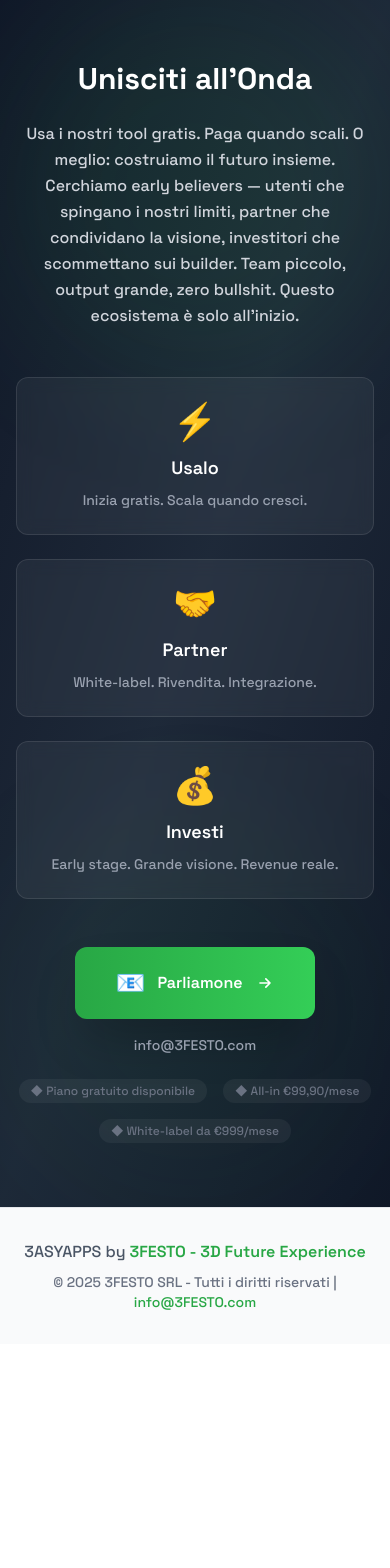
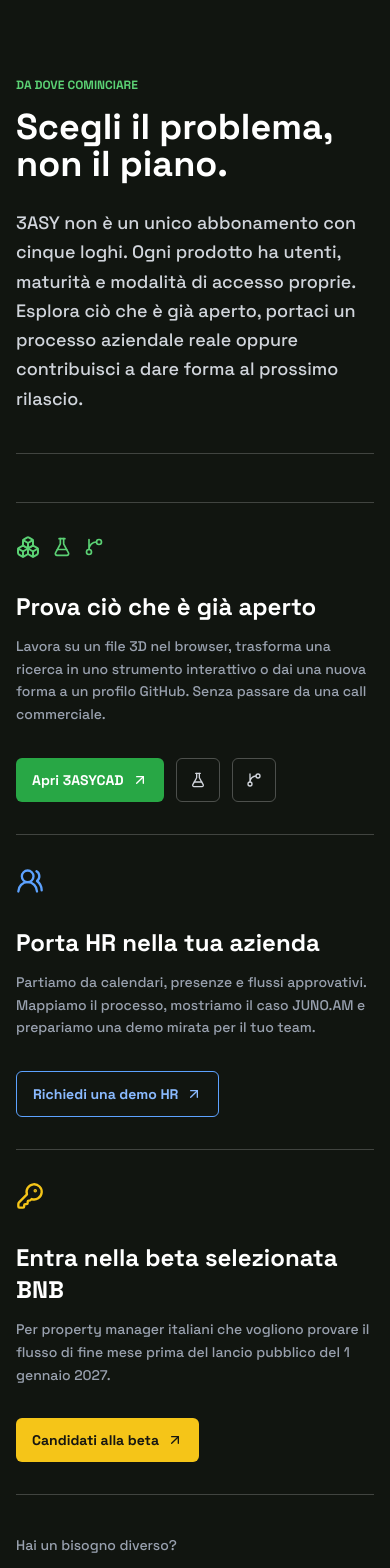
Before and after one commit to 3FESTO/3ASY-LANDING, a React (Vite) app: page / in a window 390 px wide. Shown: the part 6700-8268 px from the top of the page. Before the commit the page ends 8044 px from the top, so only its background shows below. Built offline with nearby package versions, Linux system fonts and the light colour scheme.

Commit message:
fix: CTA with updated contents

```diff
--- a/src/components/CTA.tsx
+++ b/src/components/CTA.tsx
@@ -1,3 +1,12 @@
+import {
+  ArrowUpRight,
+  Boxes,
+  FlaskConical,
+  GitBranch,
+  KeyRound,
+  Mail,
+  UsersRound,
+} from 'lucide-react';
 import { SITE_CONFIG } from '@/config/site';
 
 interface CTAProps {
@@ -5,90 +14,107 @@
 }
 
 export function CTA({ language }: CTAProps) {
-  const { cta, company } = SITE_CONFIG;
+  const { company } = SITE_CONFIG;
+  const content = {
+    en: {
+      eyebrow: 'WHERE TO START',
+      title: 'Choose the problem, not the plan.',
+      description: '3ASY is not one subscription with five logos. Each product has its own users, maturity and way in. Explore what is already open, bring us a real company workflow, or help shape the next release.',
+      liveTitle: 'Try what is already open',
+      liveDescription: 'Work on a 3D file in the browser, turn research into an interactive tool or give a GitHub profile a new shape. No sales call required.',
+      hrTitle: 'Bring HR into your company',
+      hrDescription: 'Start from your calendars, attendance and approval flows. We map the process, show the JUNO.AM case and configure a focused demo for your team.',
+      bnbTitle: 'Join the selected BNB beta',
+      bnbDescription: 'For Italian short-term-rental property managers who want to test the month-end workflow before the public launch on January 1, 2027.',
+      explore: 'Open 3ASYCAD',
+      demo: 'Request an HR demo',
+      beta: 'Ask for beta access',
+      footer: 'A different need?',
+      contact: 'Tell us what keeps repeating',
+    },
+    it: {
+      eyebrow: 'DA DOVE COMINCIARE',
+      title: 'Scegli il problema, non il piano.',
+      description: '3ASY non è un unico abbonamento con cinque loghi. Ogni prodotto ha utenti, maturità e modalità di accesso proprie. Esplora ciò che è già aperto, portaci un processo aziendale reale oppure contribuisci a dare forma al prossimo rilascio.',
+      liveTitle: 'Prova ciò che è già aperto',
+      liveDescription: 'Lavora su un file 3D nel browser, trasforma una ricerca in uno strumento interattivo o dai una nuova forma a un profilo GitHub. Senza passare da una call commerciale.',
+      hrTitle: 'Porta HR nella tua azienda',
+      hrDescription: 'Partiamo da calendari, presenze e flussi approvativi. Mappiamo il processo, mostriamo il caso JUNO.AM e prepariamo una demo mirata per il tuo team.',
+      bnbTitle: 'Entra nella beta selezionata BNB',
+      bnbDescription: 'Per property manager italiani che vogliono provare il flusso di fine mese prima del lancio pubblico del 1 gennaio 2027.',
+      explore: 'Apri 3ASYCAD',
+      demo: 'Richiedi una demo HR',
+      beta: 'Candidati alla beta',
+      footer: 'Hai un bisogno diverso?',
+      contact: 'Raccontaci cosa continua a ripetersi',
+    },
+  }[language];
 
-  const options = {
-    en: [
-      { icon: '⚡', title: 'Use It', desc: 'Start free. Upgrade when you grow.' },
-      { icon: '🤝', title: 'Partner Up', desc: 'White-label. Resell. Integrate.' },
-      { icon: '💰', title: 'Invest', desc: 'Early stage. Big vision. Real revenue.' }
-    ],
-    it: [
-      { icon: '⚡', title: 'Usalo', desc: 'Inizia gratis. Scala quando cresci.' },
-      { icon: '🤝', title: 'Partner', desc: 'White-label. Rivendita. Integrazione.' },
-      { icon: '💰', title: 'Investi', desc: 'Early stage. Grande visione. Revenue reale.' }
-    ]
-  };
+  const mailSubject = language === 'it'
+    ? 'Un problema reale per 3ASY'
+    : 'A real problem for 3ASY';
 
   return (
-    <section className="bg-linear-to-br from-gray-900 via-gray-800 to-gray-900 py-16 md:py-24 relative overflow-hidden">
-      {/* Decorative elements */}
-      <div className="absolute top-0 right-0 w-96 h-96 bg-[#28a745]/10 rounded-full blur-3xl"></div>
-      <div className="absolute bottom-0 left-0 w-96 h-96 bg-[#28a745]/5 rounded-full blur-3xl"></div>
+    <section className="bg-[#111510] px-4 py-20 text-white md:py-28">
+      <div className="mx-auto max-w-6xl">
+        <header className="mb-12 grid gap-6 border-b border-white/20 pb-10 md:mb-16 md:grid-cols-[0.9fr_1.1fr] md:items-end">
+          <div>
+            <p className="mb-4 text-xs font-bold text-[#5bd174]">{content.eyebrow}</p>
+            <h2 className="max-w-xl text-4xl font-bold leading-[1.05] md:text-6xl">{content.title}</h2>
+          </div>
+          <p className="max-w-xl text-lg leading-relaxed text-gray-300 md:justify-self-end">{content.description}</p>
+        </header>
 
-      <div className="container mx-auto px-4 relative z-10">
-        <div className="max-w-5xl mx-auto">
-          <div className="text-center mb-12">
-            <h2 className="text-3xl md:text-4xl lg:text-5xl font-bold text-white mb-6">
-              {cta.title[language]}
-            </h2>
+        <div className="grid border-y border-white/20 lg:grid-cols-3">
+          <article className="flex flex-col border-b border-white/20 py-8 lg:border-b-0 lg:border-r lg:pr-8">
+            <div className="mb-8 flex items-center gap-3 text-[#5bd174]">
+              <Boxes className="size-6" aria-hidden="true" />
+              <FlaskConical className="size-5" aria-hidden="true" />
+              <GitBranch className="size-5" aria-hidden="true" />
+            </div>
+            <h3 className="mb-3 text-2xl font-bold">{content.liveTitle}</h3>
+            <p className="mb-8 text-sm leading-relaxed text-gray-400">{content.liveDescription}</p>
+            <div className="mt-auto flex flex-wrap gap-3">
+              <a href="https://cad.3asy.app/" target="_blank" rel="noopener noreferrer" className="inline-flex min-h-11 items-center gap-2 rounded-[6px] bg-[#28a745] px-4 py-3 text-sm font-bold transition-colors hover:bg-[#218838]">
+                {content.explore}
+                <ArrowUpRight className="size-4" aria-hidden="true" />
+              </a>
+              <a href="https://research.3asy.app/" target="_blank" rel="noopener noreferrer" aria-label="3ASYRESEARCH" className="flex size-11 items-center justify-center rounded-[6px] border border-white/25 text-gray-300 transition-colors hover:border-white hover:text-white">
+                <FlaskConical className="size-4" aria-hidden="true" />
+              </a>
+              <a href="https://git.3asy.app/" target="_blank" rel="noopener noreferrer" aria-label="3ASYGIT" className="flex size-11 items-center justify-center rounded-[6px] border border-white/25 text-gray-300 transition-colors hover:border-white hover:text-white">
+                <GitBranch className="size-4" aria-hidden="true" />
+              </a>
+            </div>
+          </article>
 
-            <p className="text-base md:text-lg text-gray-300 mb-10 leading-relaxed max-w-3xl mx-auto">
-              {cta.description[language]}
-            </p>
-          </div>
+          <article className="flex flex-col border-b border-white/20 py-8 lg:border-b-0 lg:border-r lg:px-8">
+            <UsersRound className="mb-8 size-7 text-[#5da2ff]" aria-hidden="true" />
+            <h3 className="mb-3 text-2xl font-bold">{content.hrTitle}</h3>
+            <p className="mb-8 text-sm leading-relaxed text-gray-400">{content.hrDescription}</p>
+            <a href="https://hr.3asy.app/" target="_blank" rel="noopener noreferrer" className="mt-auto inline-flex min-h-11 w-fit items-center gap-2 rounded-[6px] border border-[#5da2ff] px-4 py-3 text-sm font-bold text-[#8abaff] transition-colors hover:bg-[#0b5ee8] hover:text-white">
+              {content.demo}
+              <ArrowUpRight className="size-4" aria-hidden="true" />
+            </a>
+          </article>
 
-          {/* Options Grid */}
-          <div className="grid grid-cols-1 md:grid-cols-3 gap-6 mb-12">
-            {options[language].map((option, index) => (
-              <div
-                key={index}
-                className="bg-white/5 backdrop-blur-sm border border-white/10 rounded-xl p-6 text-center hover:bg-white/10 hover:border-[#28a745]/50 transition-all duration-300 hover:-translate-y-1 group cursor-pointer"
-              >
-                <div className="text-4xl mb-3 group-hover:scale-110 transition-transform">{option.icon}</div>
-                <h3 className="text-white font-semibold text-lg mb-2">{option.title}</h3>
-                <p className="text-gray-400 text-sm">{option.desc}</p>
-              </div>
-            ))}
-          </div>
+          <article className="flex flex-col py-8 lg:pl-8">
+            <KeyRound className="mb-8 size-7 text-[#f5c518]" aria-hidden="true" />
+            <h3 className="mb-3 text-2xl font-bold">{content.bnbTitle}</h3>
+            <p className="mb-8 text-sm leading-relaxed text-gray-400">{content.bnbDescription}</p>
+            <a href="https://bnb.3asy.app/" target="_blank" rel="noopener noreferrer" className="mt-auto inline-flex min-h-11 w-fit items-center gap-2 rounded-[6px] bg-[#f5c518] px-4 py-3 text-sm font-bold text-[#171711] transition-colors hover:bg-[#ffdb4f]">
+              {content.beta}
+              <ArrowUpRight className="size-4" aria-hidden="true" />
+            </a>
+          </article>
+        </div>
 
-          {/* CTA Button */}
-          <div className="text-center">
-            <a
-              href={`mailto:${company.email}`}
-              className="inline-flex items-center space-x-3 px-10 py-5 bg-linear-to-r from-[#28a745] to-[#34ce57] hover:from-[#218838] hover:to-[#28a745] text-white text-base md:text-lg font-semibold rounded-xl transition-all duration-300 shadow-2xl hover:shadow-[#28a745]/50 hover:-translate-y-1 group"
-            >
-              <span className="text-2xl">📧</span>
-              <span>{cta.buttonText[language]}</span>
-              <svg
-                className="w-5 h-5 group-hover:translate-x-1 transition-transform"
-                fill="none"
-                viewBox="0 0 24 24"
-                stroke="currentColor"
-              >
-                <path
-                  strokeLinecap="round"
-                  strokeLinejoin="round"
-                  strokeWidth={2}
-                  d="M13 7l5 5m0 0l-5 5m5-5H6"
-                />
-              </svg>
-            </a>
-            <p className="text-gray-400 text-sm mt-4">{company.email}</p>
-
-            {/* Pricing hints */}
-            <div className="flex flex-wrap justify-center gap-4 mt-6 text-xs text-gray-500">
-              <span className="bg-white/5 px-3 py-1 rounded-full">
-                {language === 'en' ? '◆ Free tier available' : '◆ Piano gratuito disponibile'}
-              </span>
-              <span className="bg-white/5 px-3 py-1 rounded-full">
-                {language === 'en' ? '◆ All-in €99.90/mo' : '◆ All-in €99,90/mese'}
-              </span>
-              <span className="bg-white/5 px-3 py-1 rounded-full">
-                {language === 'en' ? '◆ White-label from €999/mo' : '◆ White-label da €999/mese'}
-              </span>
-            </div>
-          </div>
+        <div className="mt-10 flex flex-col justify-between gap-5 sm:flex-row sm:items-center">
+          <p className="text-sm text-gray-400">{content.footer}</p>
+          <a href={`mailto:${company.email}?subject=${encodeURIComponent(mailSubject)}`} className="inline-flex items-center gap-2 text-sm font-bold text-white underline decoration-[#28a745] decoration-2 underline-offset-8 transition-colors hover:text-[#73dd89]">
+            <Mail className="size-4" aria-hidden="true" />
+            {content.contact}
+          </a>
         </div>
       </div>
     </section>
--- a/src/components/sections/BuilderSection.tsx
+++ b/src/components/sections/BuilderSection.tsx
@@ -206,8 +206,8 @@
               <h3 className="text-2xl font-bold text-white mb-2">
                 {language === 'en' ? 'White-Label Solution' : 'Soluzione White-Label'}
               </h3>
-              <div className="text-4xl font-bold text-[#28a745] mb-4">
-                €999<span className="text-lg text-gray-400">/mo</span>
+              <div className="text-xl font-bold text-[#28a745] mb-4">
+                {language === 'en' ? 'Tailored rollout' : 'Progetto su misura'}
               </div>
               <ul className="text-left text-gray-300 space-y-2 mb-6">
                 <li className="flex items-center gap-2">
@@ -224,7 +224,7 @@
                 </li>
                 <li className="flex items-center gap-2">
                   <span className="text-[#28a745]">✓</span>
-                  {language === 'en' ? 'Only 3% on sales' : 'Solo 3% sulle vendite'}
+                  {language === 'en' ? 'Scope and integrations defined together' : 'Perimetro e integrazioni definiti insieme'}
                 </li>
                 <li className="flex items-center gap-2">
                   <span className="text-[#28a745]">✓</span>
--- a/src/config/site.ts
+++ b/src/config/site.ts
@@ -56,12 +56,12 @@
   },
   cta: {
     title: {
-      en: 'Join the Wave',
-      it: 'Unisciti all\'Onda'
+      en: 'Choose the problem, not the plan',
+      it: 'Scegli il problema, non il piano'
     },
     description: {
-      en: 'Use our tools for free. Pay when you scale. Or better: let\'s build the future together. We\'re looking for early believers — users who push our limits, partners who share our vision, investors who bet on builders. Small team, big output, zero bullshit. This ecosystem is just starting.',
-      it: 'Usa i nostri tool gratis. Paga quando scali. O meglio: costruiamo il futuro insieme. Cerchiamo early believers — utenti che spingano i nostri limiti, partner che condividano la visione, investitori che scommettano sui builder. Team piccolo, output grande, zero bullshit. Questo ecosistema è solo all\'inizio.'
+      en: 'Each 3ASY product has its own users, maturity and way in.',
+      it: 'Ogni prodotto 3ASY ha utenti, maturità e modalità di accesso proprie.'
     },
     buttonText: {
       en: 'Let\'s Talk',
```
